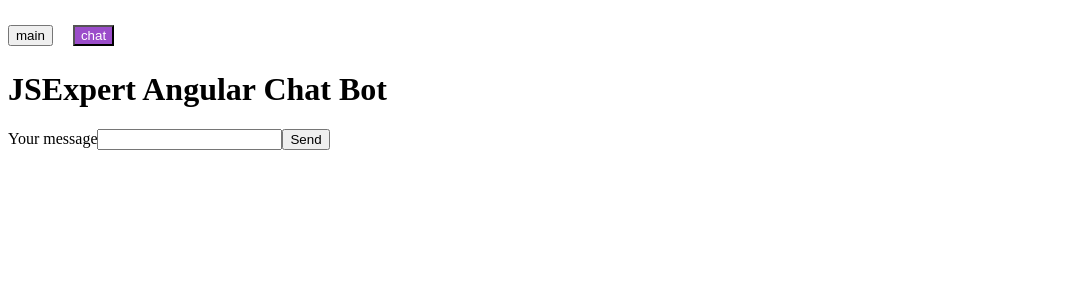
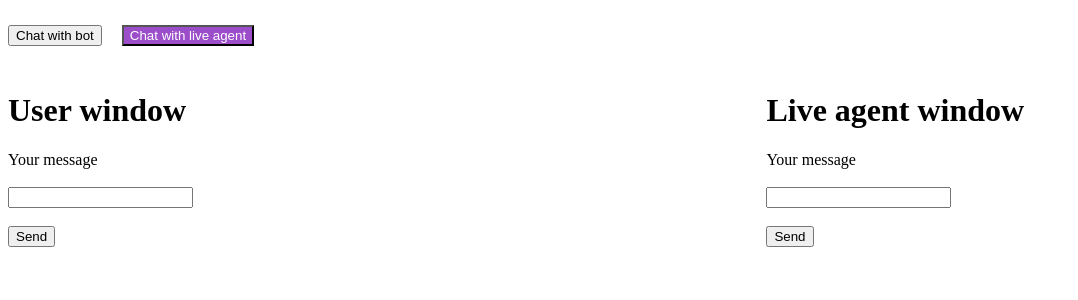
Before and after one commit to Nava308/multilingual_chatbot, an Angular app: page /chat in a window 1280 px wide. Shown: the top 300 px of the page, without its empty margins (0-1078 px from the left). Built offline with nearby package versions, Linux system fonts and the light colour scheme.

Commit message:
ui changes
made change on UI to support various options

Co-Authored-By: Indupriya Chegireddy <57555303+indupriya98@users.noreply.github.com>

```diff
--- a/src/app/angular-bot/chat.service.ts
+++ b/src/app/angular-bot/chat.service.ts
@@ -13,7 +13,7 @@ export class ChatService {
 
   messageMap:any = {
     "Hi": "Hello",
-    "Who are you": "My name is Agular Bot",
+    "Who are you": "My name is Angular Bot",
     "What is Angular": "Angular is the best framework ever",
     "default": "I can't understand. Can you please repeat"
   }
--- a/src/app/angular-bot/chat/chat.component.css
+++ b/src/app/angular-bot/chat/chat.component.css
@@ -20,3 +20,13 @@
 .message.from + .message.from {
   margin-top: -10px;
 }
+
+.first-column {
+  width: 40%;
+  float: left;
+}
+
+.second-column {
+  width: 40%;
+  float: right;
+}
--- a/src/app/angular-bot/chat/chat.component.html
+++ b/src/app/angular-bot/chat/chat.component.html
@@ -1,4 +1,7 @@
-<h1>JSExpert Angular Chat Bot</h1>
+
+<div class="modal-body column">
+    <div class="first-column">
+        <h1>User window</h1>
         <ng-container *ngFor="let message of messages">
             <div class="message"
             [ngClass]="{ 'from': message.author === 'bot',
@@ -6,9 +9,27 @@
             {{ message.content }}
             </div>
         </ng-container>
-<label *ngIf="messages.length == 0; else dialogInfo" for="nameField">Your message</label>
-<input [(ngModel)]="value" (keyup.enter)="sendMessage()" type="text">
+        <label *ngIf="messages.length == 0; else dialogInfo" for="nameField">Your message</label><br><br>
+        <input [(ngModel)]="value" (keyup.enter)="sendMessage()" type="text"><br><br>
         <button (click)="sendMessage()">Send</button>
         <ng-template #dialogInfo>
-<span [className]="'float-right'">Total messages: {{messages.length}}</span>
+            <!-- <span [className]="'float-right'">Total messages: {{messages.length}}</span> -->
         </ng-template>
+    </div>
+    <div class="second-column">
+        <h1>Live agent window</h1>
+        <ng-container *ngFor="let message of messages">
+            <div class="message"
+            [ngClass]="{ 'from': message.author === 'user',
+            'to': message.author === 'bot' }">
+            {{ message.content }}
+            </div>
+        </ng-container>
+        <label *ngIf="messages.length == 0; else dialogInfo" for="nameField">Your message</label><br><br>
+        <input [(ngModel)]="value1" (keyup.enter)="sendMessage()" type="text"><br><br>
+        <button (click)="sendMessage()">Send</button>
+        <ng-template #dialogInfo>
+            <!-- <span [className]="'float-right'">Total messages: {{messages.length}}</span> -->
+        </ng-template>
+    </div>
+  </div>
--- a/src/app/angular-bot/chat/chat.component.ts
+++ b/src/app/angular-bot/chat/chat.component.ts
@@ -9,6 +9,7 @@ export class ChatComponent implements OnInit {
 
   messages: Message[] = [];
   value: string = "";
+  value1: string = "";
 
   constructor(public chatService: ChatService) { }
 
@@ -19,8 +20,15 @@ export class ChatComponent implements OnInit {
   }
 
   sendMessage() {
-    this.chatService.getBotAnswer(this.value);
-    this.value = '';
+    if(this.value != null){
+      this.chatService.getBotAnswer(this.value);
+      this.value = '';
+    }
+    else if(this.value1 != null) {
+      this.chatService.getBotAnswer(this.value1);
+      this.value = '';
+    }
+
   }
 
 }
--- a/src/app/angular-bot/main/main.component.css
+++ b/src/app/angular-bot/main/main.component.css
@@ -0,0 +1,27 @@
+.message {
+    border-radius: 50px;
+    margin: 0 15px 20px;
+    padding: 10px 20px;
+    position: relative;
+    font-size: 20px;
+  }
+  .message.to {
+    background-color: #2095FE;
+    color: #fff;
+    margin-left: 100px;
+    text-align: right;
+  }
+  .message.from {
+    background-color: #E5E4E9;
+    color: #363636;
+    margin-right: 100px;
+  }
+  .message.to + .message.to,
+  .message.from + .message.from {
+    margin-top: -10px;
+  }
+
+  .first-column {
+    width: 70%;
+    float: left;
+  }
--- a/src/app/angular-bot/main/main.component.html
+++ b/src/app/angular-bot/main/main.component.html
@@ -1 +1,18 @@
-Sample angular bot
+
+<div class="modal-body column">
+    <div class="first-column">
+        <h1>User window</h1>
+        <ng-container *ngFor="let message of messages">
+            <div class="message"
+            [ngClass]="{ 'from': message.author === 'bot',
+            'to': message.author === 'user' }">
+            {{ message.content }}
+            </div>
+        </ng-container>
+        <label *ngIf="messages.length == 0; else dialogInfo" for="nameField">Your message</label><br><br>
+        <input [(ngModel)]="value" (keyup.enter)="sendMessage()" type="text"><br><br>
+        <button (click)="sendMessage()">Send</button>
+        <ng-template #dialogInfo>
+        </ng-template>
+    </div>
+  </div>
--- a/src/app/angular-bot/main/main.component.ts
+++ b/src/app/angular-bot/main/main.component.ts
@@ -1,5 +1,5 @@
 import { Component, OnInit } from '@angular/core';
-
+import {Message,ChatService} from '../chat.service'
 @Component({
   selector: 'app-main',
   templateUrl: './main.component.html',
@@ -7,9 +7,19 @@ import { Component, OnInit } from '@angular/core';
 })
 export class MainComponent implements OnInit {
 
-  constructor() { }
+  messages: Message[] = [];
+  value: string = "";
+  constructor(public chatService: ChatService) { }
 
   ngOnInit() {
+      this.chatService.conversation.subscribe((val) => {
+      this.messages = this.messages.concat(val);
+    });
+  }
+
+  sendMessage() {
+    this.chatService.getBotAnswer(this.value);
+    this.value = '';
   }
 
 }
--- a/src/app/app.component.ts
+++ b/src/app/app.component.ts
@@ -7,7 +7,7 @@ import { Component } from '@angular/core';
 })
 export class AppComponent  {
   links:any = [
-    {path:'/main',label:'main',active:'button-active'},
-    {path:'/chat',label:'chat',active:'button-active'}
+    {path:'/main',label:'Chat with bot',active:'button-active'},
+    {path:'/chat',label:'Chat with live agent',active:'button-active'}
   ]
 }
```
Also changed, not shown: 1 other file (tests, documents, lock files or other folders). Lines whose indentation alone changed are shown as unchanged.
